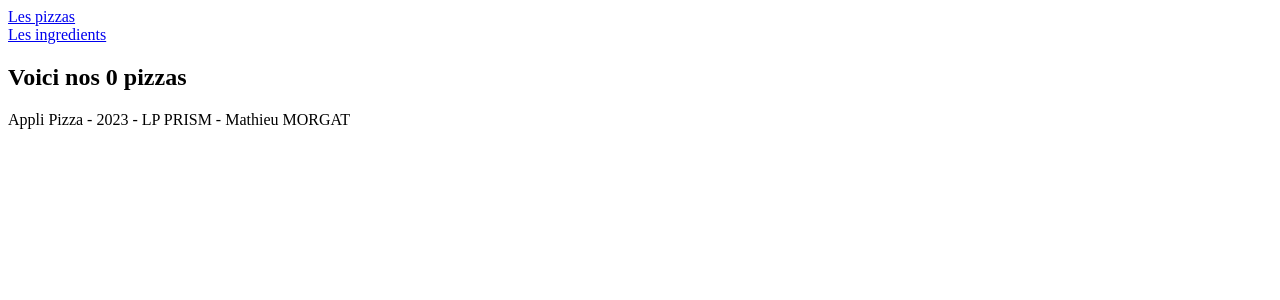
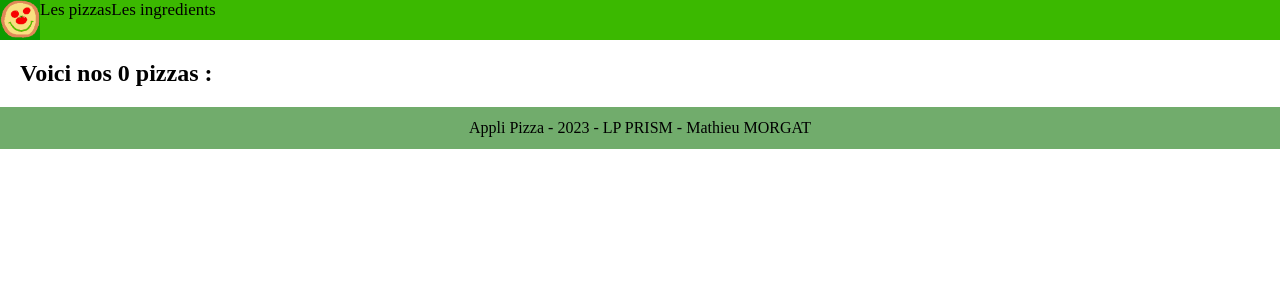
Before and after one commit to V4nkor/webpizza, a Django app: page /pizzas/ in a window 1280 px wide. Shown: the top 300 px of the page. Run offline with Django 4.2, Linux system fonts and the light colour scheme; data that the repository does not hold is empty.

Commit message:
Start CSS work on base file

```diff
--- /dev/null
+++ b/webpizza/applipizza/static/applipizza/css/styles.css
@@ -0,0 +1,38 @@
+body{
+    margin:0px;
+}
+
+main{
+    margin-left:20px;
+}
+
+footer{
+    text-align:center;
+    background-color: #71ac6c;
+    padding:12px;
+}
+
+nav {
+    background-color: #3bb900;
+    overflow: hidden;
+}
+nav img{
+    width:40px;
+}
+nav a{
+    float: left;
+    background-color: #3bb900;
+    color: #000000;
+    text-align: center;
+    text-decoration: none;
+    font-size: 17px;
+    height:40px;
+}
+nav a:hover {
+    background-color: #0d9b00;
+    color: black;
+}
+nav a.active {
+    background-color: #04AA6D;
+    color: rgb(0, 0, 0);
+}
--- a/webpizza/applipizza/templates/applipizza/base.html
+++ b/webpizza/applipizza/templates/applipizza/base.html
@@ -1,14 +1,18 @@
+{% load static %}
 <!DOCTYPE html>
 <html lang="fr">
     <head>
         <meta charset="utf-8">
+        <link rel="stylesheet" href="{% static 'applipizza/css/styles.css' %}">
+        <link rel="icon" href="{% static 'applipizza/img/logo.png' %}">
         <title>{% block title %}{% endblock %}</title>
     </head>
     <body>
         <header>
             <nav>
-                <div><a href='/pizzas/'>Les pizzas</a></div>
-                <div><a href='/ingredients/'>Les ingredients</a></div>
+                <a href='/pizzas/'><img src="{% static 'applipizza/img/logo.png' %}"></a>
+                <a href='/pizzas/'>Les pizzas</a>
+                <a href='/ingredients/'>Les ingredients</a>
             </nav>
         </header>
         <main>
--- a/webpizza/applipizza/templates/applipizza/ingredients.html
+++ b/webpizza/applipizza/templates/applipizza/ingredients.html
@@ -5,7 +5,7 @@ Les ingredients
 {% endblock %}
 
 {% block content %}
-<h2>Voici nos {{ ingredients|length }} ingredients</h2>
+<h2>Voici nos {{ ingredients|length }} ingredients :</h2>
 <ul>
     {% for ing in ingredients %}
     <li>{{ ing }}</li>
--- a/webpizza/applipizza/templates/applipizza/pizzas.html
+++ b/webpizza/applipizza/templates/applipizza/pizzas.html
@@ -5,7 +5,7 @@ Les pizza
 {% endblock %}
 
 {% block content %}
-<h2>Voici nos {{ pizzas|length }} pizzas</h2>
+<h2>Voici nos {{ pizzas|length }} pizzas :</h2>
 <ul>
     {% for piz in pizzas %}
     <li>{{ piz }}</li>
```
Also changed, not shown: webpizza/applipizza/static/applipizza/img/logo.png (added).
